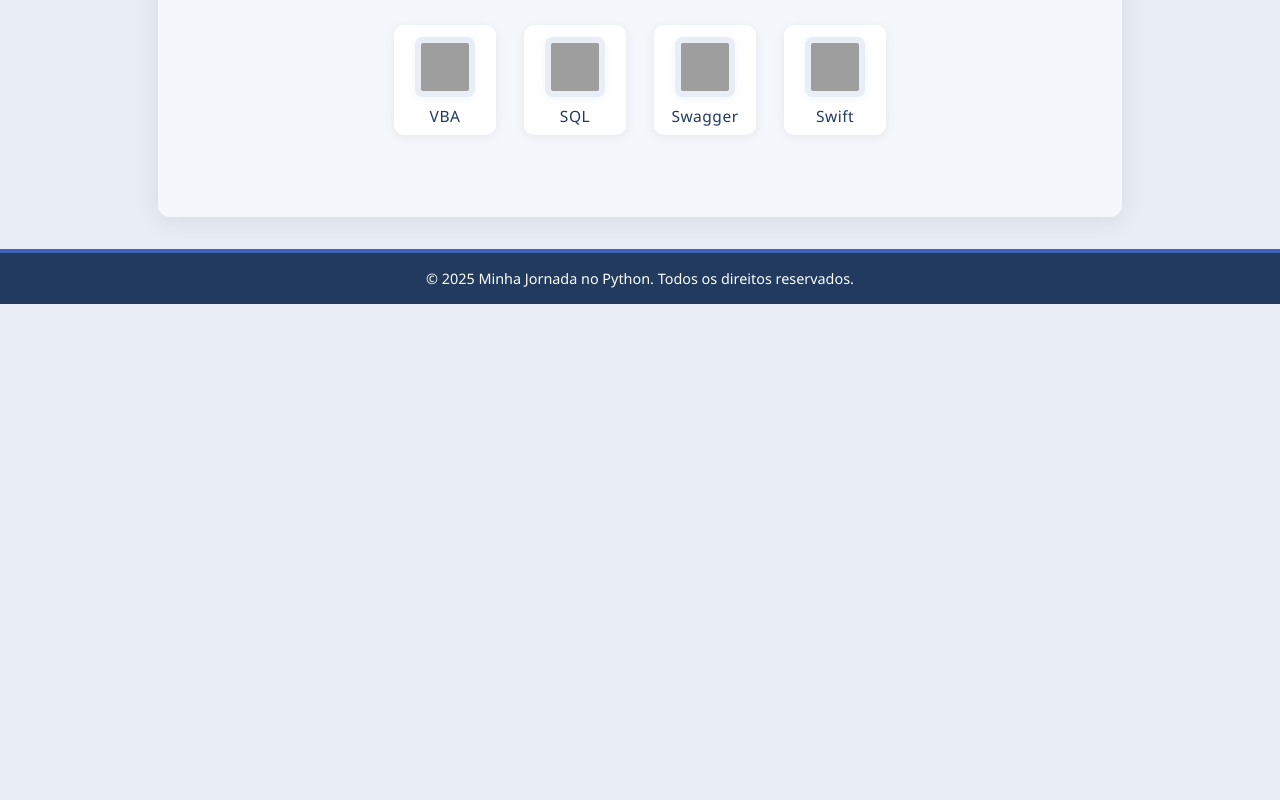
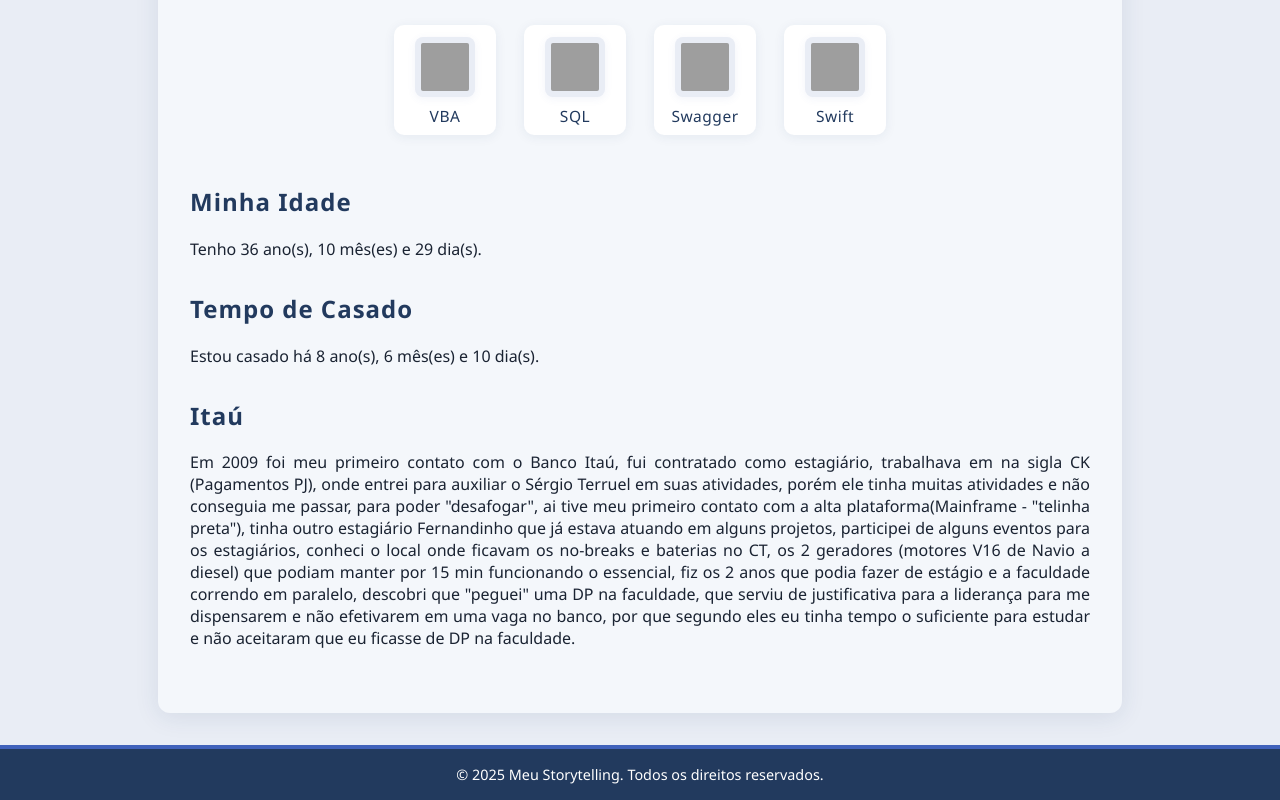
Before and after one commit to MizaBragatti/storytelling.github.io, a plain HTML site: page index.html in a window 1280 px wide. Shown: the part 1088-1888 px from the top of the page. Before the commit the page ends 1392 px from the top, so only its background shows below. Drawn offline with Linux system fonts and the light colour scheme; grey boxes are pictures that could not be loaded.

Commit message:
Atualizando informações do Itau

```diff
--- a/index.html
+++ b/index.html
@@ -5,7 +5,7 @@
 <head>
     <meta charset="UTF-8">
     <meta name="viewport" content="width=device-width, initial-scale=1.0">
-    <title>Minha Jornada no Python</title>
+    <title>Meu Storytelling</title>
     <link rel="stylesheet" href="style.css">
 </head>
 
@@ -45,8 +45,8 @@
                     <p>Bootstrap</p>
                 </div>
                 <div class="skill"><img
-                        src="https://encrypted-tbn0.gstatic.com/images?q=tbn:ANd9GcT56oEPYwuLMFmNXGG7C_y7O5omDd0QZIUl_g&s" alt="COBOL"
-                        title="COBOL" width="48" height="48">
+                        src="https://encrypted-tbn0.gstatic.com/images?q=tbn:ANd9GcT56oEPYwuLMFmNXGG7C_y7O5omDd0QZIUl_g&s"
+                        alt="COBOL" title="COBOL" width="48" height="48">
                     <p>COBOL</p>
                 </div>
                 <div class="skill"><img
@@ -98,8 +98,8 @@
                         title="HTML5" width="48" height="48">
                     <p>HTML</p>
                 </div>
-                <div class="skill"><img src="https://seeklogo.com/images/I/insomnia-logo-A35E09EB19-seeklogo.com.png" alt="Insomnia"
-                        title="Insomnia" width="48" height="48">
+                <div class="skill"><img src="https://seeklogo.com/images/I/insomnia-logo-A35E09EB19-seeklogo.com.png"
+                        alt="Insomnia" title="Insomnia" width="48" height="48">
                     <p>Insomnia</p>
                 </div>
                 <div class="skill"><img src="https://cdn.jsdelivr.net/gh/devicons/devicon/icons/java/java-original.svg"
@@ -206,6 +206,31 @@
                 </div>
             </div>
         </section>
+        <section>
+            <h2>Minha Idade</h2>
+            <p id="minha-idade"></p>
+        </section>
+        <section>
+            <h2>Tempo de Casado</h2>
+            <p id="tempo-casado"></p>
+        </section>
+        <section>
+            <h2>Itaú</h2>
+
+            <p class="itau">
+                Em 2009 foi meu primeiro contato com o Banco Itaú, fui contratado como estagiário, trabalhava em na
+                sigla CK (Pagamentos PJ), onde entrei para auxiliar o Sérgio Terruel em suas atividades, porém ele tinha
+                muitas atividades e não conseguia me passar, para poder "desafogar", ai tive meu primeiro contato com a
+                alta plataforma(Mainframe - "telinha preta"), tinha outro estagiário Fernandinho que já estava atuando
+                em alguns projetos, participei de alguns eventos para os estagiários, conheci o local onde ficavam os
+                no-breaks e baterias no CT, os 2 geradores (motores V16 de Navio a diesel) que podiam manter por 15 min
+                funcionando o essencial, fiz os 2 anos que podia fazer de estágio e a faculdade correndo em paralelo,
+                descobri que "peguei" uma DP na faculdade, que serviu de justificativa para a liderança para me
+                dispensarem e não efetivarem em uma vaga no banco, por que segundo eles eu tinha tempo o suficiente para
+                estudar e não aceitaram que eu ficasse de DP na faculdade.
+            </p>
+
+        </section>
         <!-- ...existing code... -->
 
         <!--
@@ -236,8 +261,10 @@
         -->
     </main>
     <footer>
-        &copy; 2025 Minha Jornada no Python. Todos os direitos reservados.
+        &copy; 2025 Meu Storytelling. Todos os direitos reservados.
     </footer>
 </body>
 
+<script src="script.js"></script>
+
 </html>
--- /dev/null
+++ b/script.js
@@ -0,0 +1,44 @@
+function calcularIdade() {
+    const nascimento = new Date(1988, 6, 7); // Julho é mês 6 (zero-based)
+    const hoje = new Date();
+    let anos = hoje.getFullYear() - nascimento.getFullYear();
+    let meses = hoje.getMonth() - nascimento.getMonth();
+    let dias = hoje.getDate() - nascimento.getDate();
+
+    if (dias < 0) {
+        meses--;
+        const ultimoDiaMesAnterior = new Date(hoje.getFullYear(), hoje.getMonth(), 0).getDate();
+        dias += ultimoDiaMesAnterior;
+    }
+    if (meses < 0) {
+        anos--;
+        meses += 12;
+    }
+
+    return `Tenho ${anos} ano(s), ${meses} mês(es) e ${dias} dia(s).`;
+}
+
+document.getElementById('minha-idade').textContent = calcularIdade();
+
+function calcularTempoCasado() {
+    const dataCasamento = new Date(2016, 10, 26); // Mês começa em 0 (Janeiro)
+    const hoje = new Date();
+    let anos = hoje.getFullYear() - dataCasamento.getFullYear();
+    let meses = hoje.getMonth() - dataCasamento.getMonth();
+    let dias = hoje.getDate() - dataCasamento.getDate();
+
+    if (dias < 0) {
+        meses--;
+        // Corrige os dias pegando o último dia do mês anterior
+        const ultimoDiaMesAnterior = new Date(hoje.getFullYear(), hoje.getMonth(), 0).getDate();
+        dias += ultimoDiaMesAnterior;
+    }
+    if (meses < 0) {
+        anos--;
+        meses += 12;
+    }
+
+    return `Estou casado há ${anos} ano(s), ${meses} mês(es) e ${dias} dia(s).`;
+}
+
+document.getElementById('tempo-casado').textContent = calcularTempoCasado();
--- a/style.css
+++ b/style.css
@@ -104,3 +104,7 @@ footer {
     font-weight: 500;
     letter-spacing: 0.5px;
 }
+
+p.itau {
+    text-align: justify;
+}
```
Also changed, not shown: 1 other file.
